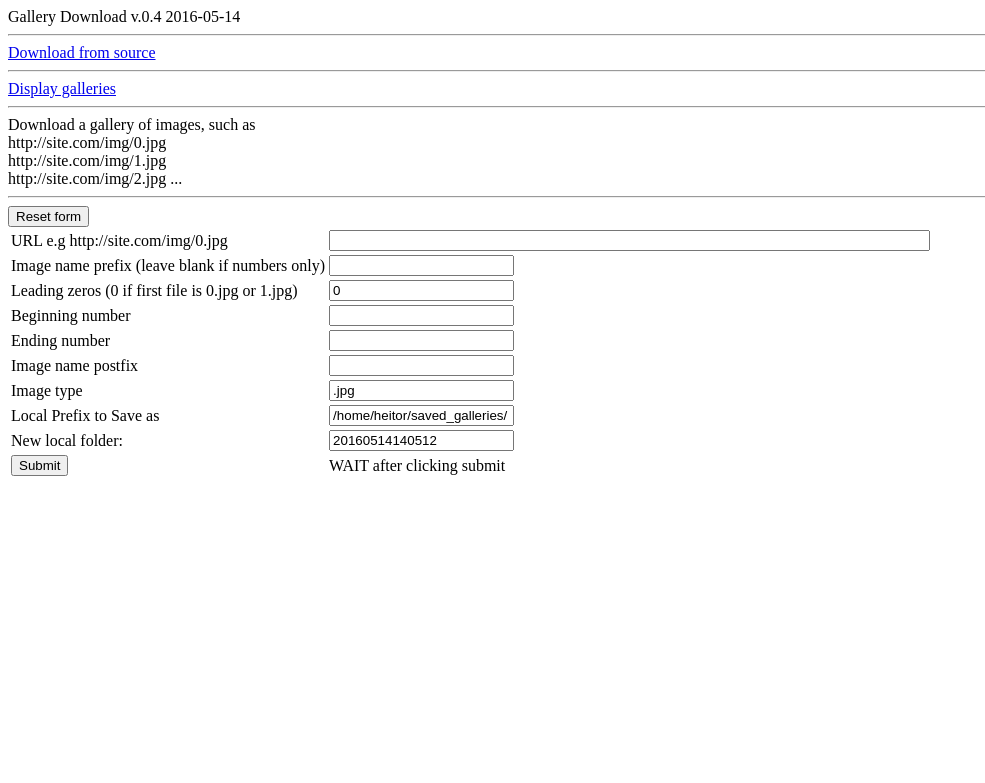
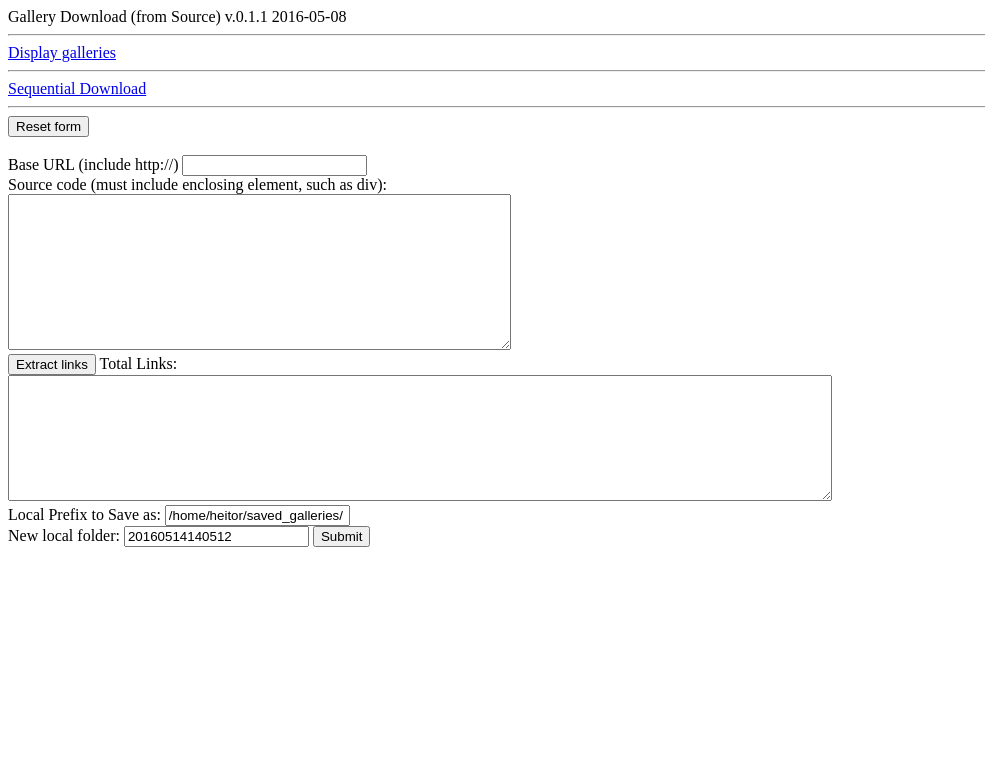
Before and after one commit to reddress/gallery-dl, a PHP site: page / in a window 1280 px wide. Shown: the top 783 px of the page, without its empty margins (0-985 px from the left). Run offline with PHP 8.4, Linux system fonts and the light colour scheme.

Commit message:
reorder index

```diff
--- a/index.php
+++ b/index.php
@@ -1,64 +1,58 @@
-Gallery Download v.0.4 2016-05-14
-<hr>
-<a href="source_dl_def.php">Download from source</a>
-<hr>
-
+<!doctype html>
+<html>
+  <head>
+    <meta charset="utf-8">
+    <title>Source DL</title>
+  </head>
+  <body>
+    Gallery Download (from Source) v.0.1.1 2016-05-08<hr>
     <a href="thumbs.php" target="_blank">Display galleries</a>
     <hr>
 
-<form action="dl.php" method="post" target="_blank">
-    Download a gallery of images, such as<br>
-    http://site.com/img/0.jpg<br>
-    http://site.com/img/1.jpg<br>
-    http://site.com/img/2.jpg ...
+    <a href="seq_dl.php">Sequential Download</a>
     <hr>
+
+    <form action="source_dl.php" method="POST" target="_blank">
       <input type="button" onclick="resetform();" value="Reset form">
+      <br><br>
 
-    <table>
-        <tr>
-            <td>URL e.g http://site.com/img/0.jpg</td><td><input name="url" size="72"></td>
-        </tr>
-        <tr>
-            <td>Image name prefix (leave blank if numbers only)</td><td><input name="prefix" autocomplete="off"></td>
-        </tr>
-        <tr>
-            <td>Leading zeros (0 if first file is 0.jpg or 1.jpg)</td><td> <input name="leading" value="0" autocomplete="off"></td>
-        </tr>
-        <tr>
-            <td>Beginning number</td><td><input name="begin" autocomplete="off"></td>
-        </tr>
+      Base URL (include http://) <input type="text" id="baseurl"><br>
+      Source code (must include enclosing element, such as div): <br>
+      <textarea id="raw_source" rows="10" cols="60"></textarea>
+      <br>
+      <button type="button" id="extract">Extract links</button>
+      Total Links:
+      <span id="totalLinks"></span>
+      <br>
+      <textarea id="links" name="links" rows="8" cols="100"></textarea>
+      <br>
 
-        <tr>
-            <td>Ending number</td><td><input name="end" autocomplete="off"></td>
-        </tr>
+      Local Prefix to Save as: <input name="saveas" value="/home/heitor/saved_galleries/">
+      <br>
+      New local folder: <input name="newfolder" value="<?= date('YmdHis') ?>">
+      <input type="submit">
 
-        <tr>
-            <td>Image name postfix</td><td> <input name="postfix" autocomplete="off"></td>
-        </tr>
+    </form>
+    <script src="jquery.js"></script>
+    <script>
+     var link_matches;
+     $("#extract").click(function() {
+       var totalLinks = 0;
+       $("#links").val("");
+       var baseurl = $("#baseurl").val();
+       link_matches = $($("#raw_source").val()).find("a");
+       $.each(link_matches, function(key, value) {
+         var link_href = $(value).attr("href");
+         var extension = link_href.substr(link_href.length - 3);
+         console.log(link_href + " " + extension);
+         if (extension === "jpg" || extension === "JPG") {
+           $("#links").val($("#links").val() + baseurl + link_href + "\n");
+           totalLinks++;
+         }
+       });
+       $("#totalLinks").html(totalLinks);
+     });
 
-        <tr>
-            <td>Image type</td><td> <input name="imagetype" value=".jpg" autocomplete="off"></td>
-        </tr>
-
-        <tr>
-            <td>Local Prefix to Save as</td><td> <input name="saveas" value="/home/heitor/saved_galleries/"></td>
-        </tr>
-        <tr>
-            <td>New local folder:</td><td><input name="newfolder" value="<?= date('YmdHis') ?>"></td>
-        </tr>
-        <tr>
-            <td>
-                <input type="submit">
-            </td>
-            <td>
-                WAIT after clicking submit
-            </td>
-        </tr>
-    </table>
-</form>
-
-
-<script>
      function timestamp() {
        var now = new Date();
        var nowLocal = new Date(now.getTime() - (now.getTimezoneOffset() * 60000));
@@ -69,12 +63,14 @@ Gallery Download v.0.4 2016-05-14
 
      function resetform() {
        console.log("resetting");
-     document.forms[0].elements['url'].value = "";
-     document.forms[0].elements['prefix'].value = "";
-     document.forms[0].elements['postfix'].value = "";
-     document.forms[0].elements['leading'].value = "0";
-     document.forms[0].elements['begin'].value = "";
-     document.forms[0].elements['end'].value = "";
+       document.forms[0].elements['baseurl'].value = "";
+       $("#raw_source").val("");
+       $("#links").val("");
        document.forms[0].elements['newfolder'].value = timestamp();
+       $("#totalLinks").html("");
+       totalLinks = 0;
      }
+
     </script>
+  </body>
+</html>
```
Also changed, not shown: seq_dl.php (added, +80 -0 lines). Lines whose indentation alone changed are shown as unchanged.
